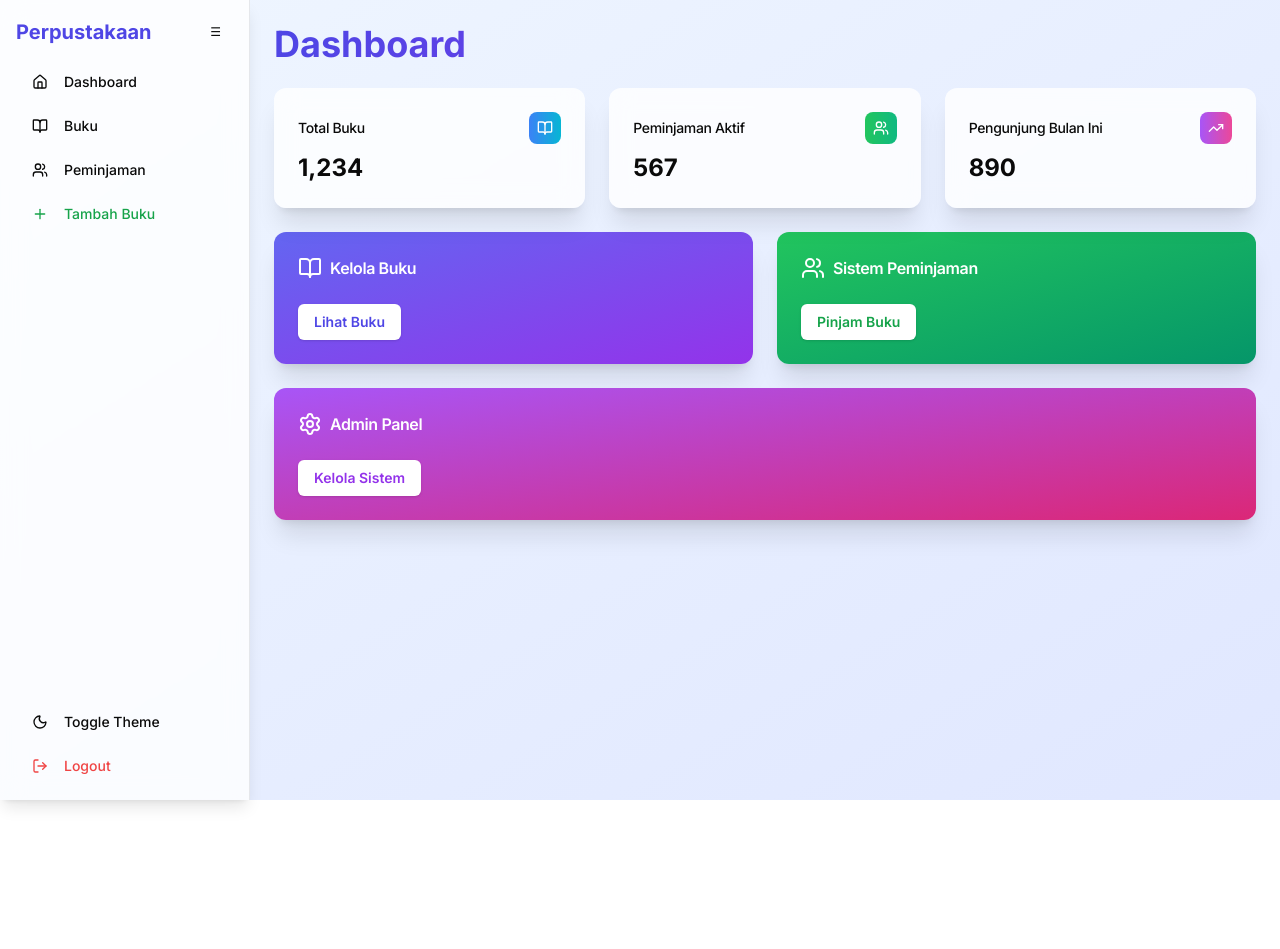
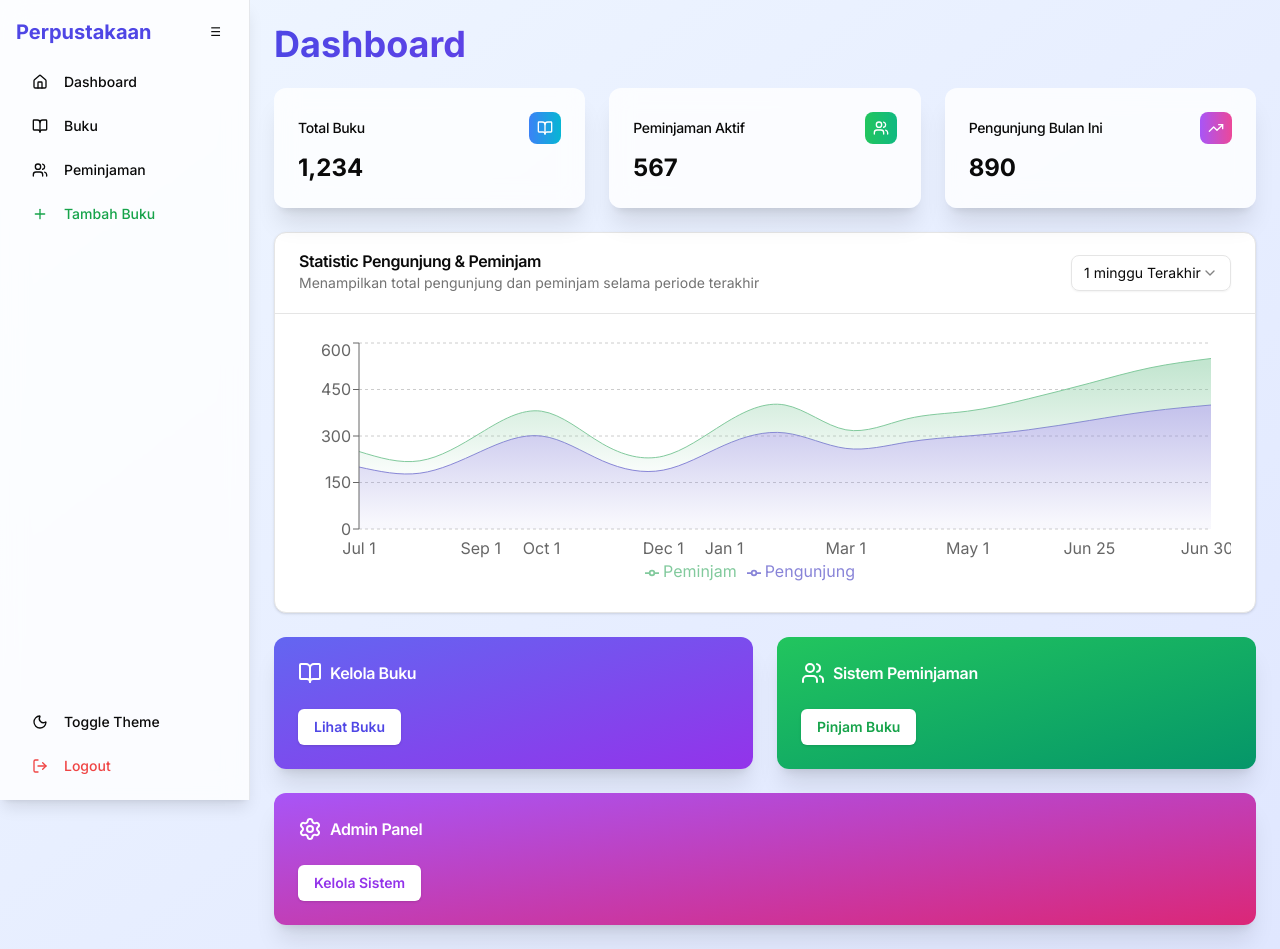
Before and after one commit to theolistianto/perpustakaan, a Next.js app in the folder perpus/: page /dashboard/dashboard in a window 1280 px wide. Before the commit the page ends 800 px from the top, so only its background shows below. Built offline with nearby package versions, Linux system fonts and the light colour scheme.

Commit message:
Sandbox snapshot commit

```diff
--- a/perpus/app/dashboard/dashboard/page.tsx
+++ b/perpus/app/dashboard/dashboard/page.tsx
@@ -6,13 +6,15 @@ import { useRouter } from "next/navigation";
 import { motion } from "framer-motion";
 import { BookOpen, Users, Settings, TrendingUp } from "lucide-react";
 import Link from "next/link";
+import ChartDashboard from "@/components/ui/chart";
+
+// Import chart yang sudah dibuat sebelumnya
 
 export default function DashboardPage() {
   const [user, setUser] = useState<any>(null);
   const router = useRouter();
 
   useEffect(() => {
-    // Decode token (gunakan js-cookie atau logic serupa)
     setUser({ role: "admin" }); // Placeholder
   }, []);
 
@@ -39,6 +41,7 @@ export default function DashboardPage() {
 
   return (
     <div className="space-y-6">
+      {/* Judul Dashboard */}
       <motion.h1
         initial={{ opacity: 0, y: -20 }}
         animate={{ opacity: 1, y: 0 }}
@@ -46,6 +49,8 @@ export default function DashboardPage() {
       >
         Dashboard
       </motion.h1>
+
+      {/* Statistik utama */}
       <div className="grid grid-cols-1 md:grid-cols-3 gap-6">
         {stats.map((stat, index) => (
           <motion.div
@@ -70,10 +75,21 @@ export default function DashboardPage() {
           </motion.div>
         ))}
       </div>
+
+      {/* Chart Pengunjung & Peminjam */}
       <motion.div
         initial={{ opacity: 0, y: 20 }}
         animate={{ opacity: 1, y: 0 }}
         transition={{ delay: 0.3 }}
+      >
+        <ChartDashboard />
+      </motion.div>
+
+      {/* Panel Kelola Buku dan Peminjaman */}
+      <motion.div
+        initial={{ opacity: 0, y: 20 }}
+        animate={{ opacity: 1, y: 0 }}
+        transition={{ delay: 0.4 }}
         className="grid grid-cols-1 md:grid-cols-2 gap-6"
       >
         <Card className="bg-gradient-to-br from-indigo-500 to-purple-600 text-white shadow-xl border-0">
@@ -108,6 +124,7 @@ export default function DashboardPage() {
             </Button>
           </CardContent>
         </Card>
+
         {user?.role === "admin" && (
           <Card className="bg-gradient-to-br from-purple-500 to-pink-600 text-white shadow-xl border-0 md:col-span-2">
             <CardHeader>
--- /dev/null
+++ b/perpus/components/ui/chart.tsx
@@ -0,0 +1,164 @@
+"use client";
+
+import * as React from "react";
+import {
+  AreaChart,
+  Area,
+  CartesianGrid,
+  XAxis,
+  YAxis,
+  Tooltip,
+  Legend,
+  ResponsiveContainer,
+} from "recharts";
+
+import {
+  Card,
+  CardContent,
+  CardDescription,
+  CardHeader,
+  CardTitle,
+} from "@/components/ui/card";
+import {
+  Select,
+  SelectContent,
+  SelectItem,
+  SelectTrigger,
+  SelectValue,
+} from "@/components/ui/select";
+
+// Data dummy sampai 2024-06-30
+const chartData = [
+  { date: "2023-07-01", pengunjung: 200, peminjam: 50 },
+  { date: "2023-08-01", pengunjung: 180, peminjam: 40 },
+  { date: "2023-09-01", pengunjung: 250, peminjam: 60 },
+  { date: "2023-10-01", pengunjung: 300, peminjam: 80 },
+  { date: "2023-11-01", pengunjung: 220, peminjam: 55 },
+  { date: "2023-12-01", pengunjung: 190, peminjam: 45 },
+  { date: "2024-01-01", pengunjung: 270, peminjam: 70 },
+  { date: "2024-02-01", pengunjung: 310, peminjam: 90 },
+  { date: "2024-03-01", pengunjung: 260, peminjam: 60 },
+  { date: "2024-04-01", pengunjung: 280, peminjam: 75 },
+  { date: "2024-05-01", pengunjung: 300, peminjam: 80 },
+  { date: "2024-06-01", pengunjung: 320, peminjam: 100 },
+  { date: "2024-06-25", pengunjung: 350, peminjam: 120 },
+  { date: "2024-06-28", pengunjung: 380, peminjam: 140 },
+  { date: "2024-06-30", pengunjung: 400, peminjam: 150 },
+];
+
+export default function ChartAreaInteractive() {
+  const [timeRange, setTimeRange] = React.useState<"7d" | "1y">("1y");
+
+  const filteredData = React.useMemo(() => {
+    const referenceDate = new Date("2024-06-30"); // pakai tanggal terakhir data
+    let startDate = new Date(referenceDate);
+
+    if (timeRange === "7d") {
+      startDate.setDate(referenceDate.getDate() - 7);
+    } else if (timeRange === "1y") {
+      startDate.setFullYear(referenceDate.getFullYear() - 1);
+    }
+
+    return chartData.filter((item) => {
+      const date = new Date(item.date);
+      return date >= startDate && date <= referenceDate;
+    });
+  }, [timeRange]);
+
+  return (
+    <Card className="pt-0">
+      <CardHeader className="flex items-center gap-2 space-y-0 border-b py-5 sm:flex-row">
+        <div className="grid flex-1 gap-1">
+          <CardTitle>Statistic Pengunjung & Peminjam</CardTitle>
+          <CardDescription>
+            Menampilkan total pengunjung dan peminjam selama periode terakhir
+          </CardDescription>
+        </div>
+        <Select
+          value={timeRange}
+          onValueChange={(val) => setTimeRange(val as "7d" | "1y")}
+        >
+          <SelectTrigger className="hidden w-[160px] rounded-lg sm:ml-auto sm:flex">
+            <SelectValue placeholder="1 Tahun" />
+          </SelectTrigger>
+          <SelectContent className="rounded-xl">
+            <SelectItem value="1y" className="rounded-lg">
+              1 minggu Terakhir
+            </SelectItem>
+            <SelectItem value="7d" className="rounded-lg">
+              1 Tahun Terakhir
+            </SelectItem>
+          </SelectContent>
+        </Select>
+      </CardHeader>
+
+      <CardContent className="px-2 pt-4 sm:px-6 sm:pt-6">
+        <div className="h-[250px] w-full">
+          <ResponsiveContainer width="100%" height="100%">
+            <AreaChart
+              data={filteredData}
+              margin={{ top: 5, right: 20, left: 0, bottom: 5 }}
+            >
+              <defs>
+                <linearGradient id="fillPengunjung" x1="0" y1="0" x2="0" y2="1">
+                  <stop offset="5%" stopColor="#8884d8" stopOpacity={0.8} />
+                  <stop offset="95%" stopColor="#8884d8" stopOpacity={0.1} />
+                </linearGradient>
+                <linearGradient id="fillPeminjam" x1="0" y1="0" x2="0" y2="1">
+                  <stop offset="5%" stopColor="#82ca9d" stopOpacity={0.8} />
+                  <stop offset="95%" stopColor="#82ca9d" stopOpacity={0.1} />
+                </linearGradient>
+              </defs>
+              <CartesianGrid strokeDasharray="3 3" vertical={false} />
+              <XAxis
+                dataKey="date"
+                tickLine={false}
+                axisLine={false}
+                tickMargin={8}
+                minTickGap={20}
+                tickFormatter={(value) =>
+                  new Date(value).toLocaleDateString("en-US", {
+                    month: "short",
+                    day: "numeric",
+                  })
+                }
+              />
+              <YAxis />
+              <Tooltip
+                formatter={(value: number, name: string) => [
+                  value,
+                  name === "pengunjung" ? "Pengunjung" : "Peminjam",
+                ]}
+                labelFormatter={(label) =>
+                  new Date(label).toLocaleDateString("en-US", {
+                    month: "short",
+                    day: "numeric",
+                  })
+                }
+              />
+              <Legend
+                formatter={(value) =>
+                  value === "pengunjung" ? "Pengunjung" : "Peminjam"
+                }
+              />
+              <Area
+                type="natural"
+                dataKey="pengunjung"
+                stroke="#8884d8"
+                fill="url(#fillPengunjung)"
+                stackId="a"
+              />
+              <Area
+                type="natural"
+                dataKey="peminjam"
+                stroke="#82ca9d"
+                fill="url(#fillPeminjam)"
+                stackId="a"
+              />
+            </AreaChart>
+          </ResponsiveContainer>
+        </div>
+      </CardContent>
+    </Card>
+  );
+}
--- a/perpus/package.json
+++ b/perpus/package.json
@@ -29,6 +29,7 @@
     "react": "^19.0.0",
     "react-dom": "^19.0.0",
     "react-hook-form": "^7.66.1",
+    "recharts": "^3.4.1",
     "tailwind-merge": "^3.4.0",
     "tailwindcss-animate": "^1.0.7",
     "zod": "^4.1.12"
```
Also changed, not shown: 1 other file (tests, documents, lock files or other folders).
